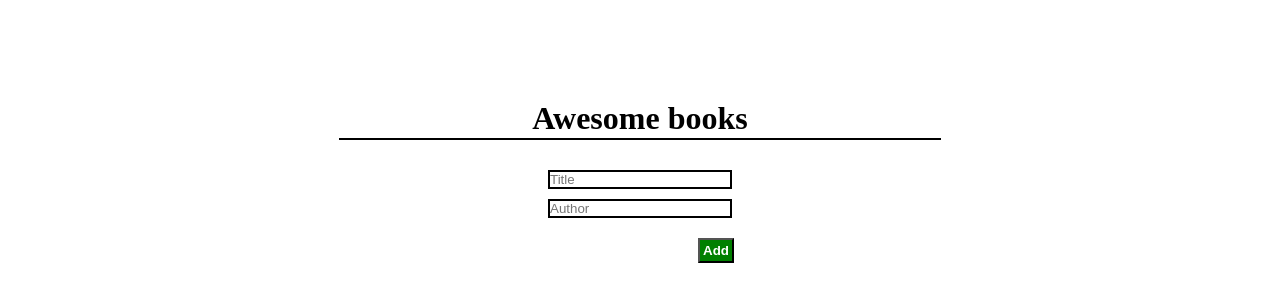
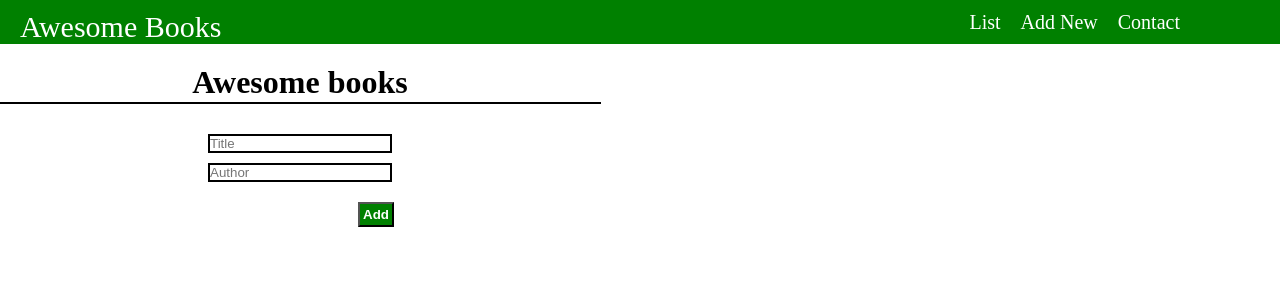
Before and after one commit to manzitresor/pair_programming_awesome_books, a website: page index.html in a window 1280 px wide. Drawn offline with Linux system fonts and the light colour scheme.

Commit message:
Add created navbar

```diff
--- a/index.html
+++ b/index.html
@@ -8,6 +8,16 @@
     <title>Document</title>
   </head>
   <body>
+    <header>
+      <nav id="nav-bar">
+        <a href="#" id="logo">Awesome Books</a>
+        <ul id="nav-list">
+          <li>List</li>
+          <li>Add New</li>
+          <li>Contact</li>
+        </ul>
+      </nav>
+    </header>
     <div class="main">
       <h1>Awesome books</h1>
       <div id="books"></div>
--- a/style.css
+++ b/style.css
@@ -4,11 +4,8 @@
 }
 
 body {
-  display: flex;
-  flex-direction: column;
-  align-items: center;
-  padding-top: 100px;
-  justify-content: center;
+  padding: 0;
+  margin: 0;
 }
 
 .main {
@@ -76,3 +73,29 @@ hr {
   color: white;
   font-weight: bold;
 }
+
+#nav-bar {
+  display: flex;
+  justify-content: space-between;
+  align-items: center;
+  background-color: green;
+  width: 100%;
+  margin-bottom: 20px;
+  color: white;
+}
+
+#logo {
+  padding-left: 20px;
+  padding-top: 10px;
+  text-decoration: none;
+  font-size: 30px;
+  color: white;
+}
+
+#nav-list {
+  display: flex;
+  gap: 20px;
+  list-style: none;
+  margin-right: 100px;
+  font-size: 20px;
+}
```
Also changed, not shown: script.js (deleted).
